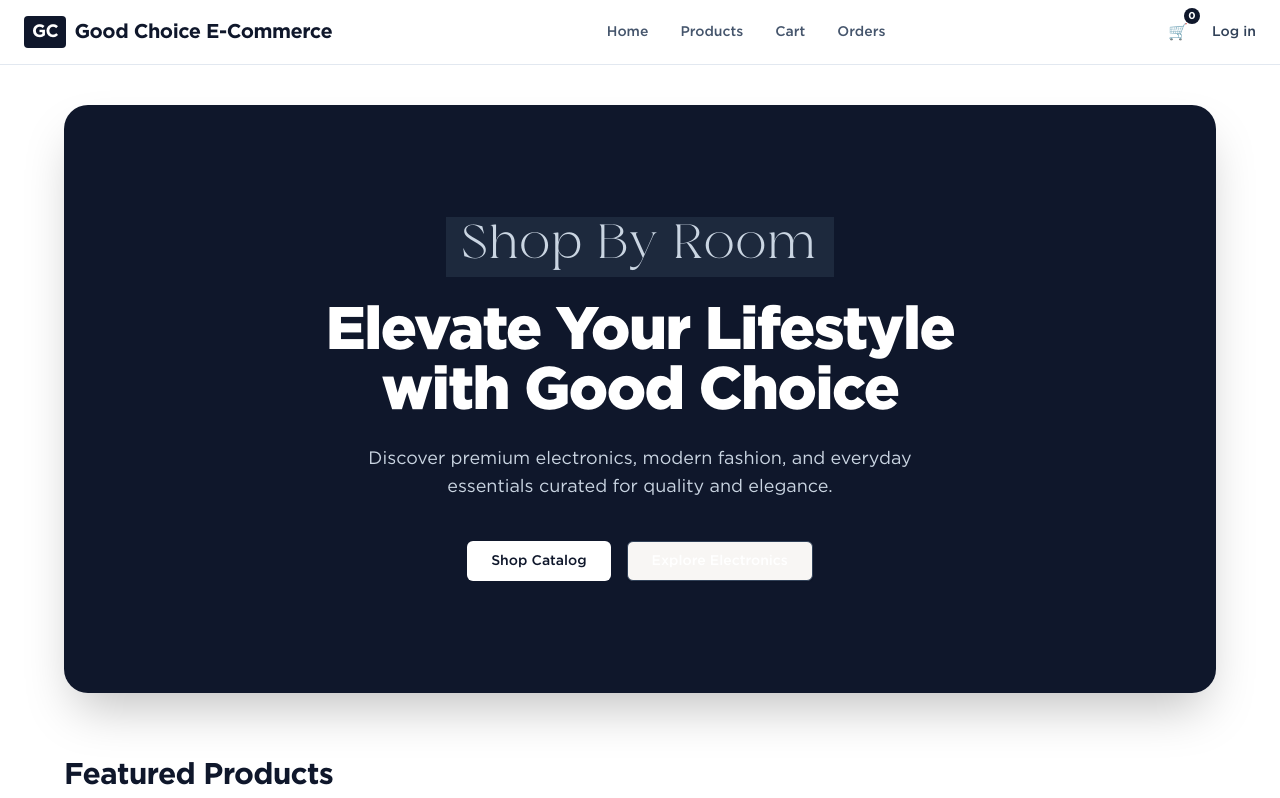
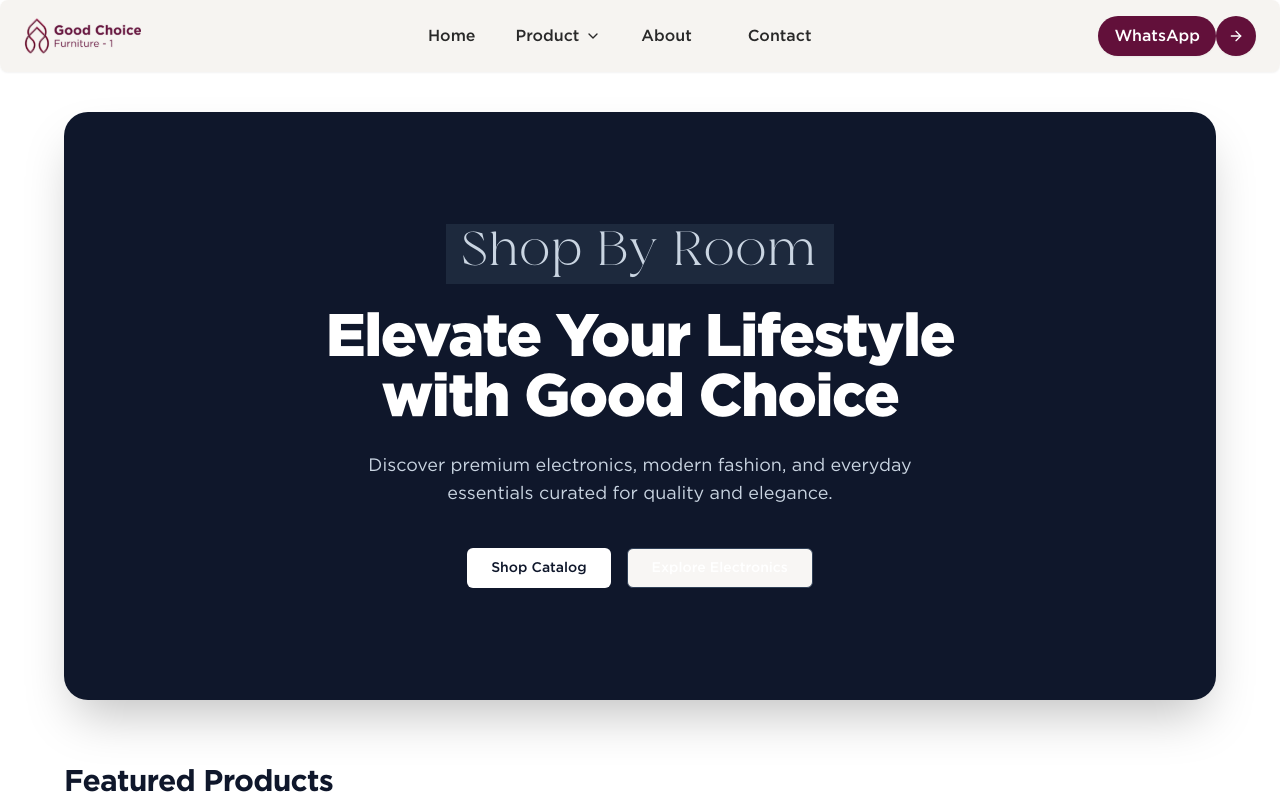
Before and after one commit to Nurit-Ltd/good-choice, a Next.js app: page / in a window 1280 px wide. Shown: the top 798 px of the page. Built offline with nearby package versions, Linux system fonts and the light colour scheme.

Commit message:
feat: initialize site configuration and layout components

```diff
--- a/src/components/layout/Navbar.tsx
+++ b/src/components/layout/Navbar.tsx
@@ -1,46 +1,206 @@
+"use client";
+
+import { siteConfig } from "@/config/site";
+import { NavItem } from "@/types/navigation";
+import { ArrowRight, ChevronDown, Menu, X } from "lucide-react";
+import Image from "next/image";
 import Link from "next/link";
-import { siteConfig } from "@/config/site";
+import { usePathname } from "next/navigation";
+import { useState } from "react";
 
-export function Navbar() {
+interface NavbarProps {
+  navItems?: NavItem[];
+  logoSrc?: string;
+  logoAlt?: string;
+  whatsappUrl?: string;
+  className?: string;
+}
+
+export function Navbar({
+  navItems = siteConfig.navLinks,
+  logoSrc = "/icons/logo.svg",
+  logoAlt = "Good Choice Furniture",
+  whatsappUrl = siteConfig.whatsappUrl || "https://wa.me/8801700000000",
+  className = "",
+}: NavbarProps) {
+  const pathname = usePathname();
+  const [mobileMenuOpen, setMobileMenuOpen] = useState(false);
+  const [openDropdown, setOpenDropdown] = useState<string | null>(null);
+
+  const toggleDropdown = (label: string) => {
+    setOpenDropdown((prev) => (prev === label ? null : label));
+  };
+
   return (
-    <header className="sticky top-0 z-50 w-full border-b border-slate-200 bg-white/80 backdrop-blur-md dark:border-slate-800 dark:bg-slate-950/80">
-      <div className="px-4 lg:px-6 flex h-16 items-center justify-between">
-        <Link href="/" className="flex items-center gap-2 font-bold text-xl tracking-tight text-slate-900 dark:text-white">
-          <span className="bg-slate-900 text-white dark:bg-slate-100 dark:text-slate-900 px-2 py-0.5 rounded text-lg">GC</span>
-          {siteConfig.name}
+    <header className={`sticky top-0 z-50 w-full transition-all duration-300 ${className}`}>
+      <div
+        className="flex h-18  items-center justify-between px-4 sm:px-6 py-2.5 rounded-lg bg-secondary-300/16 backdrop-blur-[32px] shadow-xs"
+        style={{
+          backgroundColor: "rgba(201, 188, 168, 0.16)",
+          borderColor: "var(--color-secondary-50, #F8F6F4)",
+          backdropFilter: "blur(32px)",
+          WebkitBackdropFilter: "blur(32px)",
+        }}
+      >
+        {/* Brand Logo */}
+        <Link href="/" className="flex items-center shrink-0 transition-opacity hover:opacity-90">
+          <Image src={logoSrc} alt={logoAlt} width={117} height={40} className="w-29.25 h-10 object-contain" priority />
         </Link>
 
-        <nav className="hidden md:flex items-center gap-8">
-          {siteConfig.navLinks.map((link) => (
+        {/* Desktop Navigation Items */}
+        <nav className="hidden md:flex items-center gap-6">
+          {navItems.map((item) => {
+            const isActive = pathname === item.href;
+            const hasSubItems = item.hasDropdown || (item.subItems && item.subItems.length > 0);
+
+            if (hasSubItems) {
+              return (
+                <div key={item.label} className="relative group">
+                  <button
+                    type="button"
+                    className={`flex items-center gap-1.5 font-body text-[16px] font-medium leading-[150%] text-center text-grey-950 transition-colors duration-200 hover:text-primary-950 py-2 cursor-pointer ${
+                      isActive ? "text-primary-950 font-semibold" : ""
+                    }`}
+                    style={{ color: "var(--color-grey-950, #292929)" }}
+                  >
+                    <span>{item.label}</span>
+                    <ChevronDown className="w-4 h-4 text-grey-950 transition-transform duration-200 group-hover:rotate-180" />
+                  </button>
+
+                  {/* Dropdown Menu */}
+                  <div className="absolute left-1/2 -translate-x-1/2 top-full pt-2 opacity-0 invisible group-hover:opacity-100 group-hover:visible transition-all duration-200 ease-out z-50">
+                    <div className="w-48 p-2 rounded-xl border border-secondary-100 bg-white shadow-xl flex flex-col gap-1">
+                      {item.subItems?.map((sub) => (
                         <Link
-              key={link.href}
-              href={link.href}
-              className="text-sm font-medium text-slate-600 transition-colors hover:text-slate-900 dark:text-slate-400 dark:hover:text-slate-100"
+                          key={sub.label}
+                          href={sub.href}
+                          className="px-3 py-2 text-sm font-body font-medium text-grey-950 hover:text-primary-950 hover:bg-secondary-50 rounded-lg transition-colors text-left"
                         >
-              {link.label}
+                          {sub.label}
                         </Link>
                       ))}
+                    </div>
+                  </div>
+                </div>
+              );
+            }
+
+            return (
+              <Link
+                key={item.label}
+                href={item.href}
+                className={`font-body text-[16px] font-medium leading-[150%] text-center text-grey-950 transition-colors duration-200 hover:text-primary-950 py-2 px-4 ${
+                  isActive ? "text-primary-950 font-medium" : ""
+                }`}
+                style={{ color: "var(--color-grey-950, #292929)" }}
+              >
+                {item.label}
+              </Link>
+            );
+          })}
         </nav>
 
-        <div className="flex items-center gap-4">
+        {/* Right CTA Button - WhatsApp Dual Pill */}
+        <div className="hidden md:flex items-center">
           <Link
-            href="/cart"
-            className="relative flex items-center justify-center p-2 rounded-full text-slate-700 hover:bg-slate-100 dark:text-slate-300 dark:hover:bg-slate-800"
-            aria-label="View Cart"
+            href={whatsappUrl}
+            target="_blank"
+            rel="noopener noreferrer"
+            className="group flex items-center transition-transform duration-200 hover:scale-[1.02] active:scale-[0.98]"
+            aria-label="Contact us on WhatsApp"
           >
-            🛒
-            <span className="absolute -top-1 -right-1 flex h-4 w-4 items-center justify-center rounded-full bg-slate-900 text-[10px] font-bold text-white dark:bg-slate-100 dark:text-slate-900">
-              0
+            {/* Left Pill with Text */}
+            <span
+              className="px-4 py-2 rounded-full font-body font-medium text-[16px] leading-[150%] text-white bg-primary-950 transition-colors duration-200 group-hover:bg-primary-900 shadow-xs"
+              style={{ backgroundColor: "var(--color-primary-950, #62103A)" }}
+            >
+              WhatsApp
+            </span>
+
+            {/* Right Circle with Arrow */}
+            <span
+              className="w-[40px] h-[40px] rounded-full flex items-center justify-center text-white bg-primary-950 transition-colors duration-200 group-hover:bg-primary-900 shrink-0 shadow-xs"
+              style={{ backgroundColor: "var(--color-primary-950, #62103A)" }}
+            >
+              <ArrowRight className="w-4 h-4 transition-transform duration-200 group-hover:translate-x-0.5" />
             </span>
           </Link>
+        </div>
+
+        {/* Mobile Hamburger Toggle */}
+        <button
+          type="button"
+          onClick={() => setMobileMenuOpen(!mobileMenuOpen)}
+          className="md:hidden flex items-center justify-center p-2 rounded-lg text-grey-950 hover:bg-secondary-50 transition-colors"
+          aria-label="Toggle navigation menu"
+        >
+          {mobileMenuOpen ? <X className="w-6 h-6" /> : <Menu className="w-6 h-6" />}
+        </button>
+      </div>
+
+      {/* Mobile Drawer Navigation */}
+      {mobileMenuOpen && (
+        <div className="md:hidden mt-2 p-4 rounded-xl border border-secondary-100 bg-white/95 backdrop-blur-xl shadow-2xl flex flex-col gap-4 animate-in fade-in slide-in-from-top-2 duration-200">
+          <nav className="flex flex-col gap-2">
+            {navItems.map((item) => {
+              const hasSubItems = item.hasDropdown || (item.subItems && item.subItems.length > 0);
+
+              if (hasSubItems) {
+                const isExpanded = openDropdown === item.label;
+                return (
+                  <div key={item.label} className="flex flex-col">
+                    <button
+                      type="button"
+                      onClick={() => toggleDropdown(item.label)}
+                      className="flex items-center justify-between w-full py-2.5 px-3 rounded-lg font-body text-[16px] font-medium text-grey-950 hover:bg-secondary-50 text-left"
+                    >
+                      <span>{item.label}</span>
+                      <ChevronDown className={`w-4 h-4 transition-transform duration-200 ${isExpanded ? "rotate-180" : ""}`} />
+                    </button>
+
+                    {isExpanded && (
+                      <div className="ml-4 pl-3 border-l-2 border-secondary-100 flex flex-col gap-1 my-1">
+                        {item.subItems?.map((sub) => (
                           <Link
-            href="/login"
-            className="text-sm font-medium text-slate-700 hover:text-slate-900 dark:text-slate-300 dark:hover:text-white"
+                            key={sub.label}
+                            href={sub.href}
+                            onClick={() => setMobileMenuOpen(false)}
+                            className="py-2 px-3 text-sm font-body font-medium text-grey-700 hover:text-primary-950 hover:bg-secondary-50 rounded-lg"
                           >
-            Log in
+                            {sub.label}
+                          </Link>
+                        ))}
+                      </div>
+                    )}
+                  </div>
+                );
+              }
+
+              return (
+                <Link
+                  key={item.label}
+                  href={item.href}
+                  onClick={() => setMobileMenuOpen(false)}
+                  className="py-2.5 px-3 rounded-lg font-body text-[16px] font-medium text-grey-950 hover:bg-secondary-50 text-left"
+                >
+                  {item.label}
+                </Link>
+              );
+            })}
+          </nav>
+
+          <div className="pt-2 border-t border-secondary-100 flex justify-center">
+            <Link href={whatsappUrl} target="_blank" rel="noopener noreferrer" onClick={() => setMobileMenuOpen(false)} className="group flex items-center gap-1.5">
+              <span className="px-5 py-2.5 rounded-full font-body font-medium text-[16px] text-white bg-primary-950" style={{ backgroundColor: "var(--color-primary-950, #62103A)" }}>
+                WhatsApp
+              </span>
+              <span className="w-[42px] h-[42px] rounded-full flex items-center justify-center text-white bg-primary-950 shrink-0" style={{ backgroundColor: "var(--color-primary-950, #62103A)" }}>
+                <ArrowRight className="w-4 h-4" />
+              </span>
             </Link>
           </div>
         </div>
+      )}
     </header>
   );
 }
--- a/src/config/site.ts
+++ b/src/config/site.ts
@@ -1,8 +1,10 @@
 export const siteConfig = {
-  name: "Good Choice E-Commerce",
-  description: "Premium online shopping experience for fashion, electronics, and lifestyle products.",
+  name: "Good Choice Furniture",
+  description: "Bespoke furniture designed with premium materials, timeless aesthetics, and precision craftsmanship for refined modern interiors.",
   url: "https://goodchoice.com",
   ogImage: "https://goodchoice.com/og.jpg",
+  whatsappNumber: "+8801700000000",
+  whatsappUrl: "https://wa.me/8801700000000",
   links: {
     twitter: "https://twitter.com/goodchoice",
     facebook: "https://facebook.com/goodchoice",
@@ -10,8 +12,19 @@ export const siteConfig = {
   },
   navLinks: [
     { label: "Home", href: "/" },
-    { label: "Products", href: "/products" },
-    { label: "Cart", href: "/cart" },
-    { label: "Orders", href: "/orders" },
+    {
+      label: "Product",
+      href: "/products",
+      hasDropdown: true,
+      subItems: [
+        { label: "Living Room", href: "/products?category=living-room" },
+        { label: "Bedroom", href: "/products?category=bedroom" },
+        { label: "Dining Room", href: "/products?category=dining-room" },
+        { label: "Office Furniture", href: "/products?category=office" },
+        { label: "All Collections", href: "/products" },
+      ],
+    },
+    { label: "About", href: "/about" },
+    { label: "Contact", href: "/contact" },
   ],
 };
--- a/src/types/index.ts
+++ b/src/types/index.ts
@@ -1,3 +1,4 @@
 export * from "./product";
 export * from "./cart";
 export * from "./user";
+export * from "./navigation";
--- /dev/null
+++ b/src/types/navigation.ts
@@ -0,0 +1,12 @@
+export interface NavSubItem {
+  label: string;
+  href: string;
+  description?: string;
+}
+
+export interface NavItem {
+  label: string;
+  href: string;
+  hasDropdown?: boolean;
+  subItems?: NavSubItem[];
+}
```
Also changed, not shown: public/icons/logo.svg (added). Lines whose indentation alone changed are shown as unchanged.
